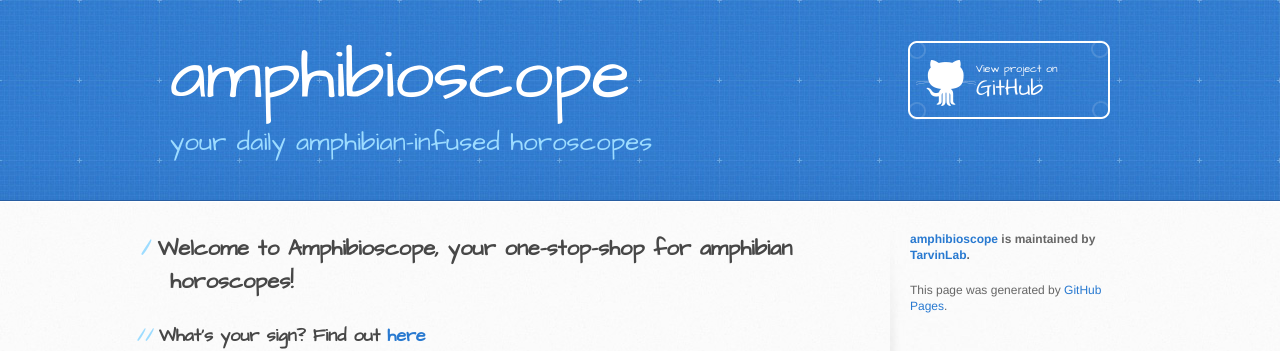
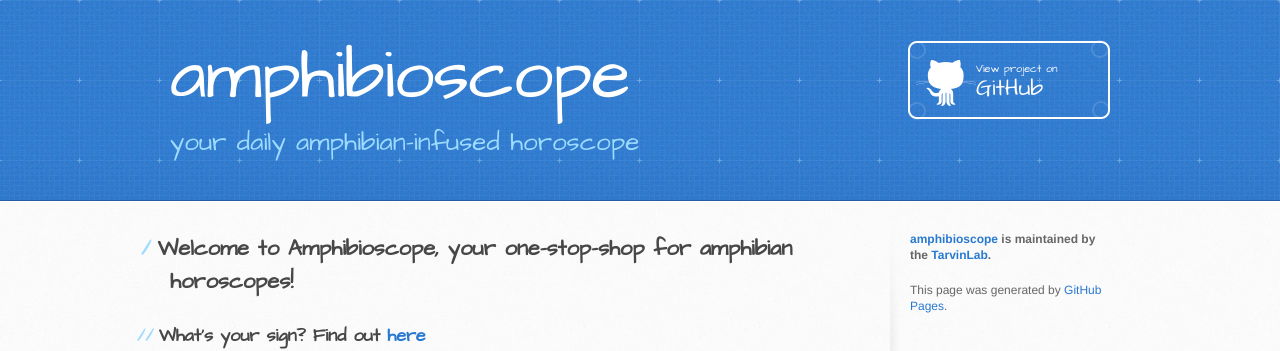
Before and after one commit to TarvinLab/amphibioscope, a Jekyll site: the page built from index.md, in a window 1280 px wide. Shown: the top 351 px of the page. Built offline with Jekyll 4.4.1, drawn with Linux system fonts in a browser that asks for light colours; our own code applies the rules of GitHub Pages for plain Markdown files.

Commit message:
updating format

```diff
--- a/_config.yml
+++ b/_config.yml
@@ -16,7 +16,7 @@
 title: amphibioscope
 email: your-email@example.com
 description: >- # this means to ignore newlines until "baseurl:"
-  your daily amphibian-infused horoscopes
+  your daily amphibian-infused horoscope
 baseurl: "/amphibioscope" # the subpath of your site, e.g. /blog
 url: "http://tarvinlab.github.io" # the base hostname & protocol for your site, e.g. http://example.com
 twitter_username: amphibioscope
--- a/_layouts/default.html
+++ b/_layouts/default.html
@@ -49,7 +49,7 @@
           {% endif %}
 
           {% if site.github.is_project_page %}
-            <p class="repo-owner"><a href="{{ site.github.repository_url }}">{{ site.github.repository_name }}</a> is maintained by <a href="{{ site.github.owner_url }}">{{ site.github.owner_name }}</a>.</p>
+            <p class="repo-owner"><a href="{{ site.github.repository_url }}">{{ site.github.repository_name }}</a> is maintained by the <a href="{{ site.github.owner_url }}">{{ site.github.owner_name }}</a>.</p>
           {% endif %}
 
           <p>This page was generated by <a href="https://pages.github.com">GitHub Pages</a>.</p>
```
